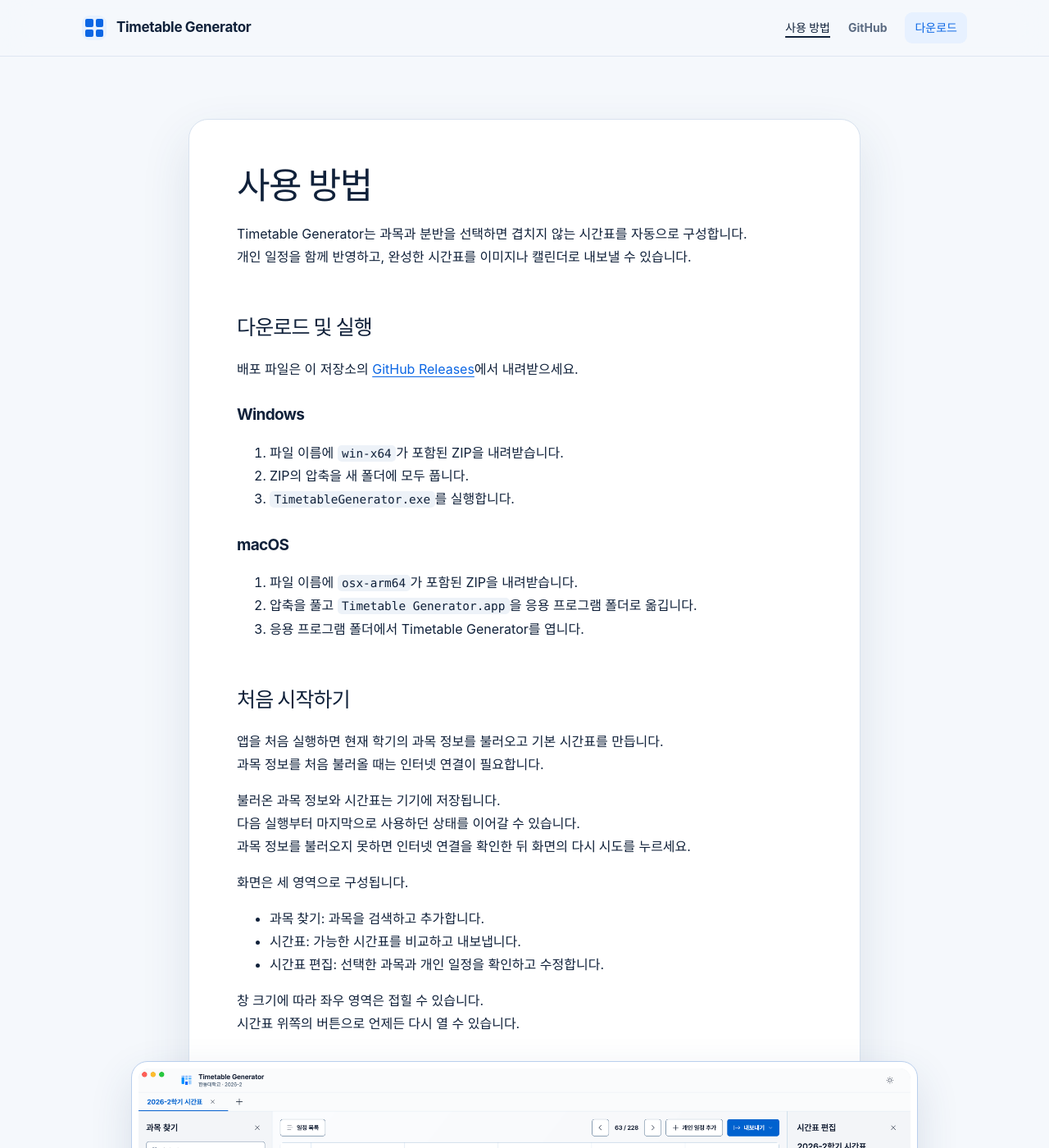
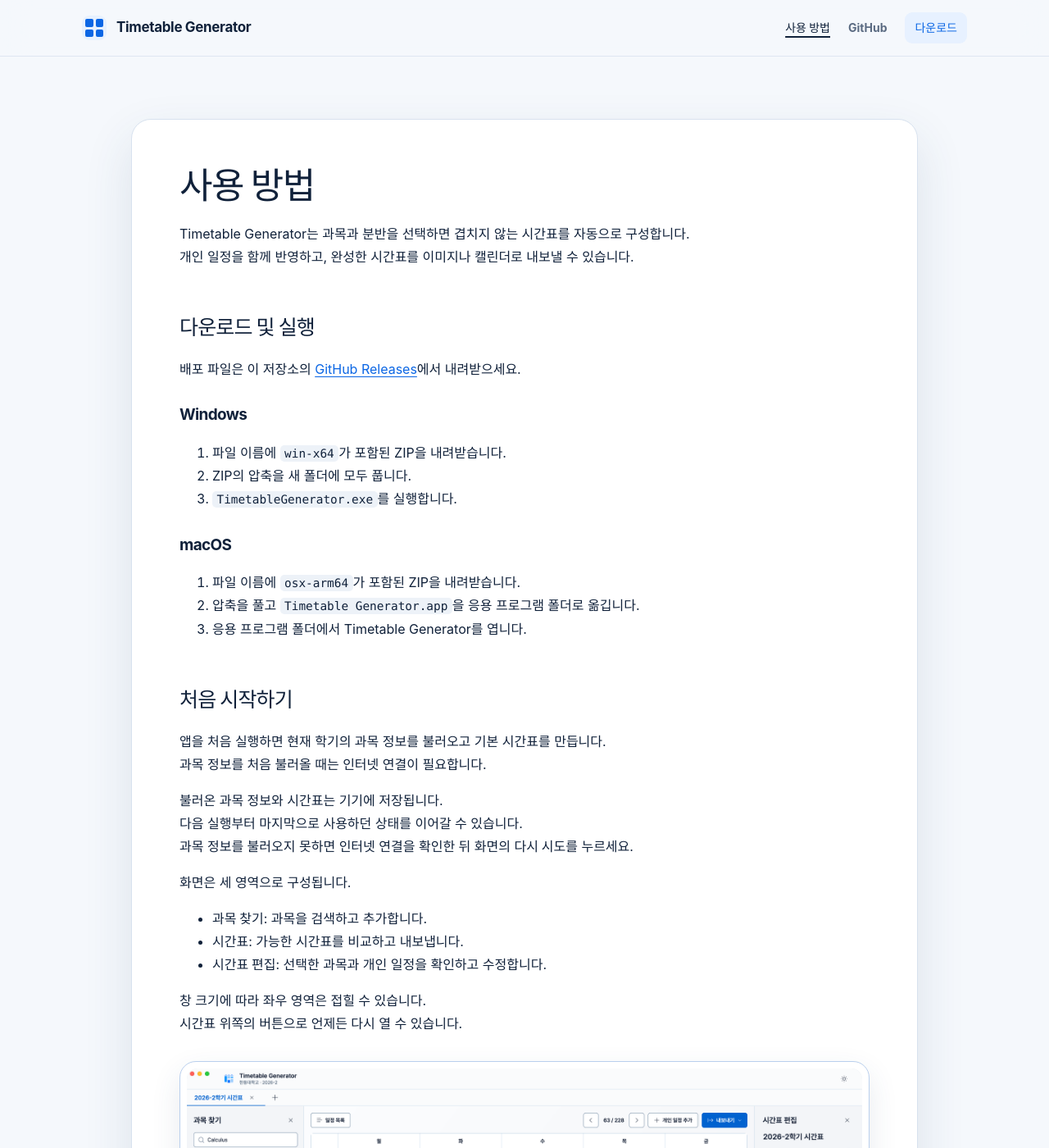
Before and after one commit to potterLim/timetable-generator, a Jekyll site: the page built from docs/guide.md, in a window 1280 px wide and 1400 px high. Shown: the whole window at 82% size. Built offline with Jekyll 4.4.1, drawn with Linux system fonts in a browser that asks for light colours.

Commit message:
docs: align guide screenshots

```diff
--- a/docs/assets/site.css
+++ b/docs/assets/site.css
@@ -334,13 +334,6 @@
   text-align: center;
 }
 
-.guide-page .product-shot {
-  width: min(960px, calc(100vw - 64px));
-  max-width: none;
-  margin: 32px 0 38px 50%;
-  transform: translateX(-50%);
-}
-
 .section-heading {
   max-width: 720px;
   margin-bottom: 28px;
@@ -538,6 +531,23 @@
   max-width: 72ch;
 }
 
+.guide-page {
+  max-width: 960px;
+}
+
+.guide-page > p,
+.guide-page > ul,
+.guide-page > ol,
+.guide-page > .policy-callout {
+  max-width: none;
+}
+
+.guide-page .product-shot {
+  width: 100%;
+  margin: 32px 0 40px;
+  box-shadow: 0 14px 36px rgba(43, 72, 110, 0.11);
+}
+
 .policy-page h2 {
   margin-top: 48px;
   padding-top: 8px;
@@ -644,6 +654,10 @@
     box-shadow: 0 20px 58px rgba(0, 0, 0, 0.3);
   }
 
+  .guide-page .product-shot {
+    box-shadow: 0 14px 36px rgba(0, 0, 0, 0.24);
+  }
+
   code {
     background: #202c3d;
   }
@@ -707,9 +721,8 @@
   }
 
   .guide-page .product-shot {
-    width: calc(100vw - 48px);
-    margin-top: 28px;
-    margin-bottom: 32px;
+    width: calc(100% + 24px);
+    margin: 28px -12px 32px;
   }
 
   .product-section {
```
Also changed, not shown: README.md.
